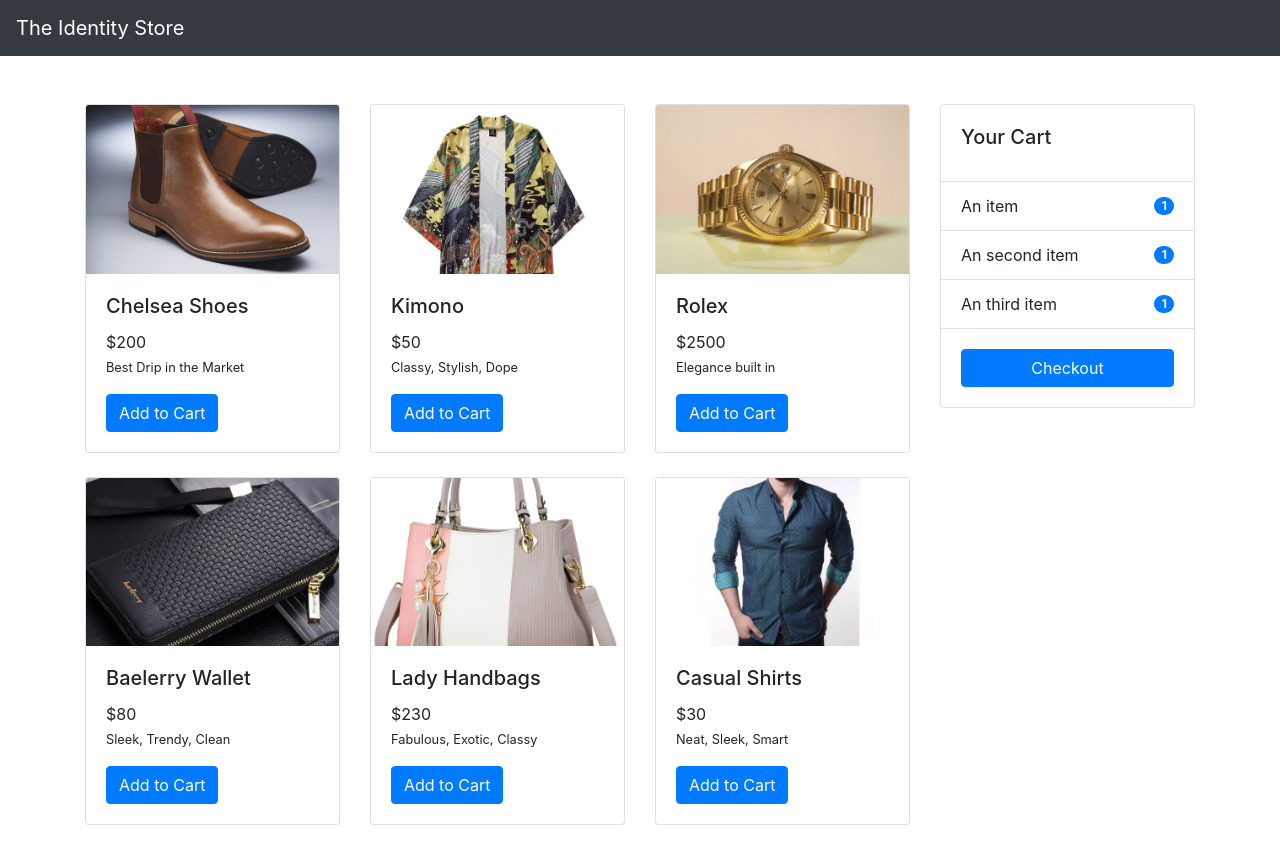
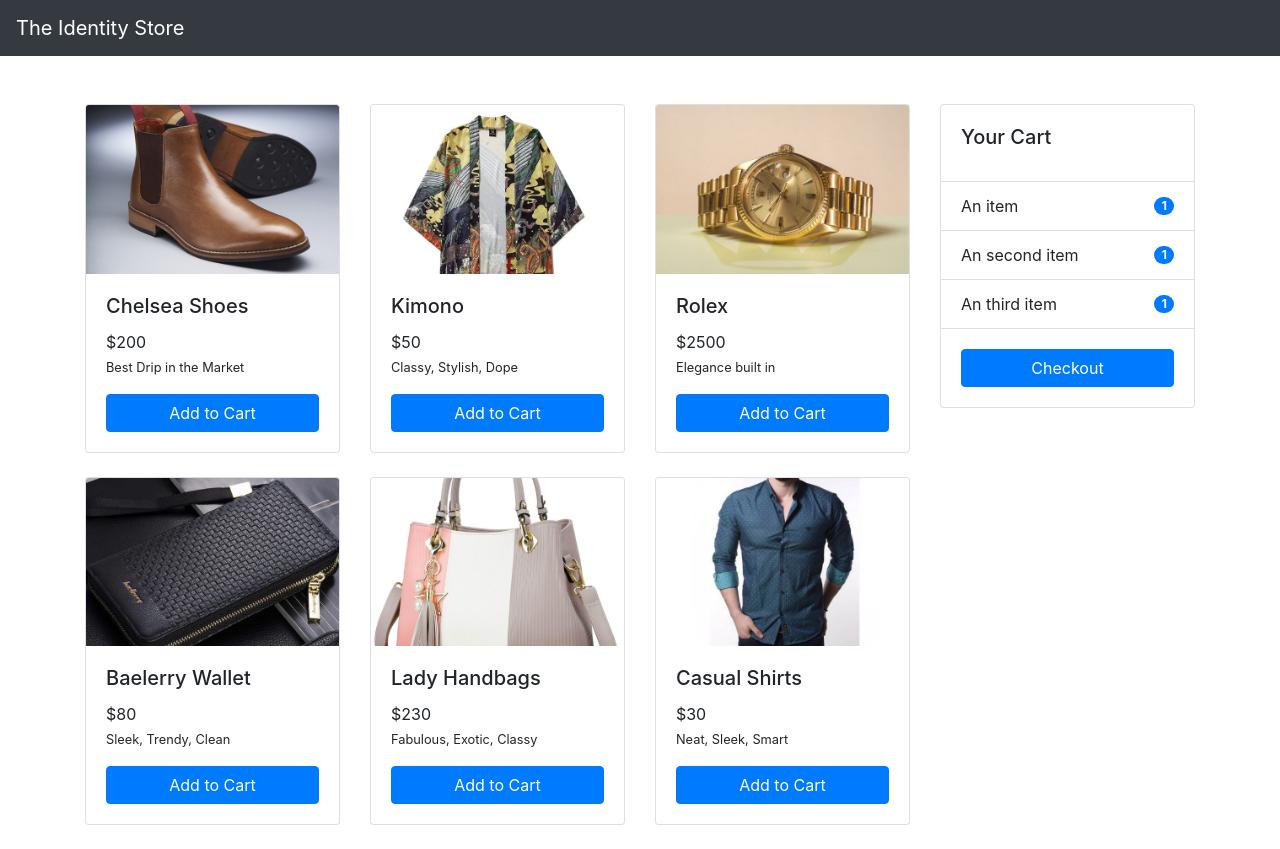
Before and after one commit to erwinchang/vue-example, a Vue app: page / in a window 1280 px wide. Built offline with nearby package versions, Linux system fonts and the light colour scheme.

Commit message:
add vuex, npm install vuex@next

```diff
--- a/package.json
+++ b/package.json
@@ -9,7 +9,8 @@
   "dependencies": {
     "core-js": "^3.6.5",
     "vue": "^3.0.0",
-    "vue-router": "^4.0.0-0"
+    "vue-router": "^4.0.0-0",
+    "vuex": "^4.0.2"
   },
   "devDependencies": {
     "@vue/cli-plugin-babel": "~4.5.0",
--- a/src/components/Product.vue
+++ b/src/components/Product.vue
@@ -11,15 +11,54 @@
               {{product.shortdesc}}
               </small>
           </p>
-          <a href="#" class="btn btn-primary">Add to Cart</a>
+          <button @click="addToCart()" class="btn btn-primary btn-block" :disabled="itemAlreadyInCart">{{itemAlreadyInCart? "Added" : "Add to Cart"}}</button>
         </div>
       </div>
     </div>
 </template>
 
 <script>
+import {computed} from 'vue';
+import {useStore} from 'vuex';
+
+
 export default {
   name: "Product",
-  props: ['product']
+  props: ['product'],
+
+  setup(props){
+    const store = useStore();
+
+    let cart = computed(function () {
+      return store.state.cart
+    });
+
+    let itemAlreadyInCart = computed(function() {
+      let inCart = false;
+
+      cart.value.forEach(item => {
+        if(item.id == props.product.id){
+          inCart = true;
+        }
+      });
+
+      return inCart;
+    });
+
+    function addToCart(){
+      console.log("addToCart");
+      if(!itemAlreadyInCart.value){
+        store.commit("addCartItem",props.product);
+      }else{
+        alert("Item already added to Cart");
+      }
+    }
+
+    return {
+      cart,
+      itemAlreadyInCart,
+      addToCart
+    }
+  }
 }
 </script>
--- a/src/main.js
+++ b/src/main.js
@@ -1,5 +1,6 @@
 import { createApp } from 'vue'
 import App from './App.vue'
 import router from './router'
+import store from './store'
 
-createApp(App).use(router).mount('#app')
+createApp(App).use(router).use(store).mount('#app')
--- /dev/null
+++ b/src/store/index.js
@@ -0,0 +1,73 @@
+import { createStore } from 'vuex'
+
+export default createStore({
+  state: {
+    products : [
+        {
+            id : 1,
+            name : "Chelsea Shoes",
+            price : 200,
+            shortdesc : "Best Drip in the Market",
+            url : "images/chelsea-shoes.png"
+          },
+          {
+            id : 2,
+            name : "Kimono",
+            price : 50,
+            shortdesc : "Classy, Stylish, Dope",
+            url : "images/kimono.png"
+          },
+          {
+            id : 3,
+            name : "Rolex",
+            price : 2500,
+            shortdesc : "Elegance built in",
+            url : "images/rolex.png"
+          },
+          {
+            id : 4,
+            name : "Baelerry Wallet",
+            price : 80,
+            shortdesc : "Sleek, Trendy, Clean",
+            url : "images/wallet.png"
+          },
+          {
+            id : 5,
+            name : "Lady Handbags",
+            price : 230,
+            shortdesc : "Fabulous, Exotic, Classy",
+            url : "images/handbag.png"
+          },
+          {
+            id : 6,
+            name : "Casual Shirts",
+            price : 30,
+            shortdesc : "Neat, Sleek, Smart",
+            url : "images/shirt.png"
+          }
+    ],
+    cart : []
+  },
+  mutations: {
+    addCartItem(state, item){
+        item.quantity = 1;
+        state.cart.push(item);
+        console.log("tt11");
+        console.log(state.cart);
+    },
+    updateCartItem(state, updatedItem){
+        state.cart = state.cart.map((cartItem) => {
+            if(cartItem.id == updatedItem.id){
+                return updatedItem;
+            }
+
+            return cartItem;
+        })
+    },
+    removeCartItem(state, item){
+        state.cart = state.cart.filter((cartItem) => {
+            return cartItem.id != item.id
+        })
+    }
+  }
+})
--- a/src/views/Home.vue
+++ b/src/views/Home.vue
@@ -20,7 +20,8 @@
 import Product from "../components/Product.vue"
 import Cart from "../components/Cart.vue"
 
-import { ref } from "vue"
+import { computed } from 'vue'
+import { useStore } from 'vuex'
 
 export default {
   name: 'Home',
@@ -29,56 +30,21 @@ export default {
     Cart
   },
   setup() {
-    let products = ref();
+    const store = useStore();
 
-    products = [
-        {
-          id : 1,
-          name : "Chelsea Shoes",
-          price : 200,
-          shortdesc : "Best Drip in the Market",
-          url : "images/chelsea-shoes.png"
-        },
-        {
-          id : 2,
-          name : "Kimono",
-          price : 50,
-          shortdesc : "Classy, Stylish, Dope",
-          url : "images/kimono.png"
-        },
-        {
-          id : 3,
-          name : "Rolex",
-          price : 2500,
-          shortdesc : "Elegance built in",
-          url : "images/rolex.png"
-        },
-        {
-          id : 4,
-          name : "Baelerry Wallet",
-          price : 80,
-          shortdesc : "Sleek, Trendy, Clean",
-          url : "images/wallet.png"
-        },
-        {
-          id : 5,
-          name : "Lady Handbags",
-          price : 230,
-          shortdesc : "Fabulous, Exotic, Classy",
-          url : "images/handbag.png"
-        },
-        {
-          id : 6,
-          name : "Casual Shirts",
-          price : 30,
-          shortdesc : "Neat, Sleek, Smart",
-          url : "images/shirt.png"
-        }
-    ]
+    let products = computed(function () {
+      return store.state.products
+    });
+
+    let cart = computed(function () {
+      return store.state.cart
+    });
+
 
     return {
-      products
+      products,
+      cart
     }
-  },
+  }
 }
 </script>
```
